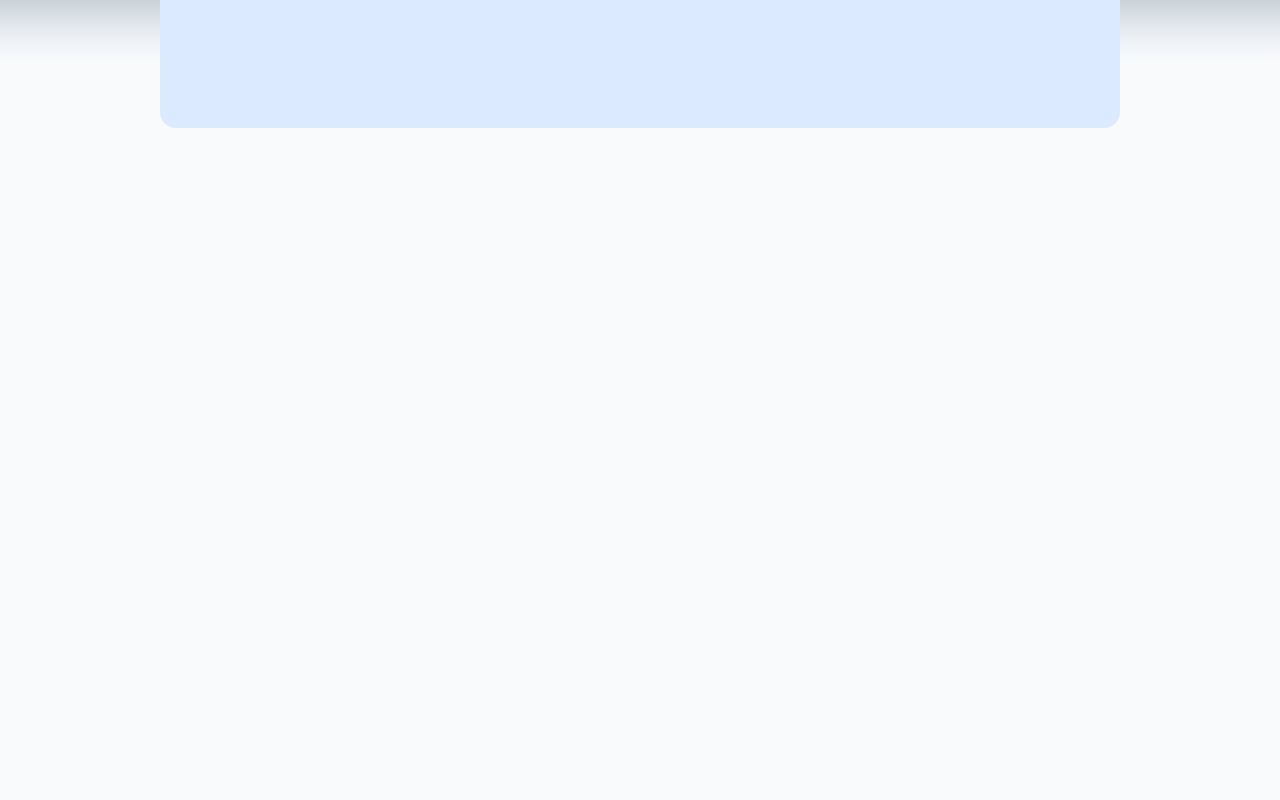
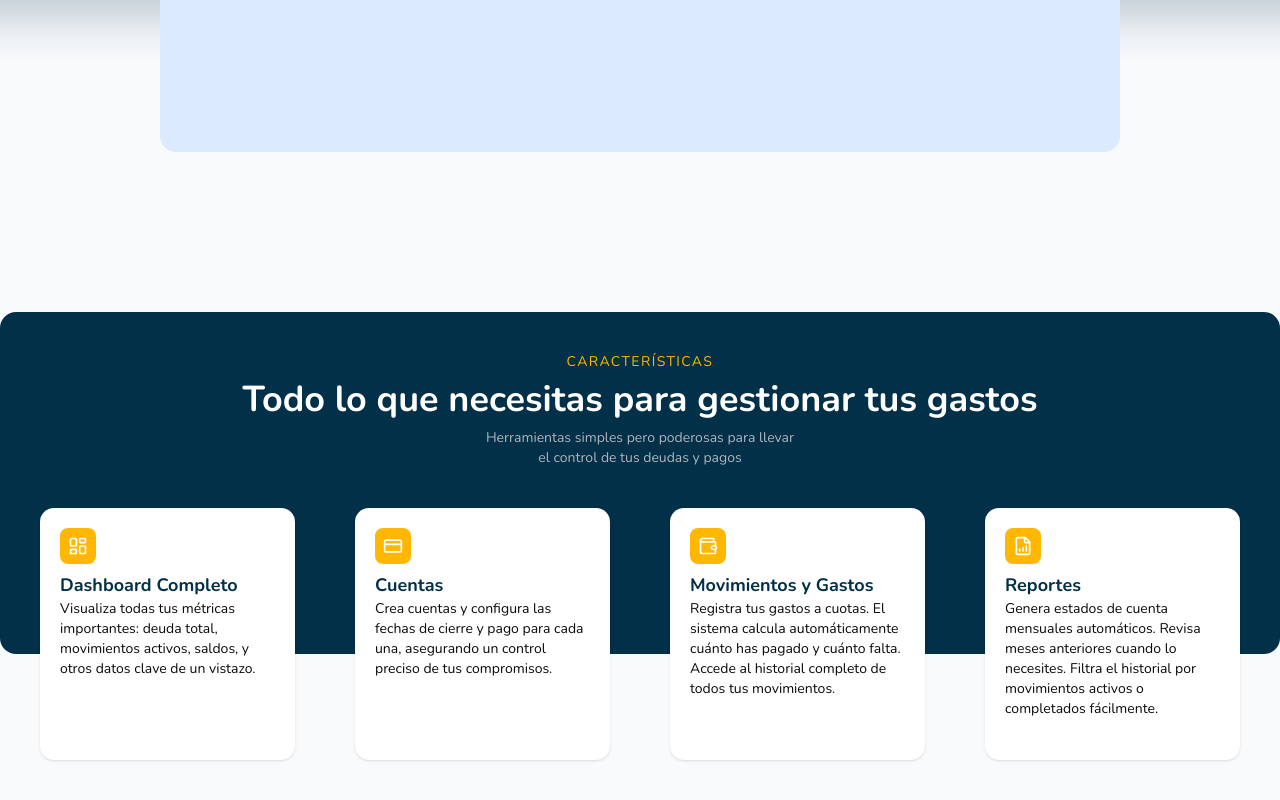
Before and after one commit to JahirMM/SpendManage, a Next.js app: page / in a window 1280 px wide. Shown: the part 790-1590 px from the top of the page. Before the commit the page ends 918 px from the top, so only its background shows below. Built offline with nearby package versions, Linux system fonts and the light colour scheme.

Commit message:
feat(home): implementar sección de características

```diff
--- a/src/app/globals.css
+++ b/src/app/globals.css
@@ -6,7 +6,7 @@
   --background-page: #f8fafc;
   --primary: #023048;
   --secondary: #ffb702;
-  --muted: #6b7280;
+  --muted: #afb4bc;
   --action: #229ebd;
   --background-gradient: linear-gradient(
     180deg,
--- a/src/app/page.tsx
+++ b/src/app/page.tsx
@@ -1,3 +1,4 @@
+import Features from "@/src/home/components/Features";
 import Header from "@/src/home/components/Header";
 import Hero from "@/src/home/components/Hero";
 
@@ -7,12 +8,12 @@ export default function Home() {
       <Header />
       <main className="relative z-30 max-w-5xl px-4 mx-auto xl:max-w-7xl xl:px-0">
         <Hero />
+        <Features />
       </main>
       <div
         className="absolute top-0 w-full h-[850px]"
         style={{ background: "var(--background-gradient)" }}
-      >
-      </div>
+      ></div>
     </>
   );
 }
--- /dev/null
+++ b/src/home/components/Features.tsx
@@ -0,0 +1,67 @@
+import { LayoutDashboard, CreditCard, Wallet, FileBarChart } from "lucide-react";
+
+function Features() {
+  const data = [
+    {
+      title: "Dashboard Completo",
+      description:
+        "Visualiza todas tus métricas importantes: deuda total, movimientos activos, saldos, y otros datos clave de un vistazo.",
+      icon: LayoutDashboard,
+    },
+    {
+      title: "Cuentas",
+      description:
+        "Crea cuentas y configura las fechas de cierre y pago para cada una, asegurando un control preciso de tus compromisos.",
+      icon: CreditCard,
+    },
+    {
+      title: "Movimientos y Gastos",
+      description:
+        "Registra tus gastos a cuotas. El sistema calcula automáticamente cuánto has pagado y cuánto falta. Accede al historial completo de todos tus movimientos.",
+      icon: Wallet,
+    },
+    {
+      title: "Reportes",
+      description:
+        "Genera estados de cuenta mensuales automáticos. Revisa meses anteriores cuando lo necesites. Filtra el historial por movimientos activos o completados fácilmente.",
+      icon: FileBarChart,
+    },
+  ];
+  return (
+    <section className="relative mt-40 bg-primary rounded-2xl md:bg-background-page">
+        <div className="relative z-30 p-10">
+          <div className="mb-10 space-y-2 text-center">
+            <h2 className="text-sm tracking-widest uppercase text-secondary">
+              características
+            </h2>
+            <p className="text-2xl font-bold text-white md:text-3xl lg:text-4xl">
+              Todo lo que necesitas para gestionar tus gastos
+            </p>
+            <p className="mx-auto text-sm max-w-80 text-muted md:w-full">
+              Herramientas simples pero poderosas para llevar el control de tus
+              deudas y pagos
+            </p>
+          </div>
+          <div className="flex flex-col items-center gap-5 sm:flex-row sm:flex-wrap sm:justify-center md:justify-between">
+            {data.map((feature, index) => (
+              <article
+                key={index}
+                className="bg-white shadow p-5 h-[252px] w-[255px] rounded-xl"
+              >
+                <span className="inline-block p-2 rounded-md bg-secondary">
+                  <feature.icon className="text-white size-5" />
+                </span>
+                <p className="text-lg font-bold text-primary">
+                  {feature.title}
+                </p>
+                <p className="text-sm">{feature.description}</p>
+              </article>
+            ))}
+          </div>
+        </div>
+        <div className="absolute rounded-2xl top-0 w-full bg-primary hidden sm:block md:h-[80%] xl:h-[70%]"></div>
+    </section>
+  );
+}
+
+export default Features;
--- a/src/home/components/Hero.tsx
+++ b/src/home/components/Hero.tsx
@@ -3,7 +3,7 @@ import { MoveRight } from "lucide-react";
 
 function Hero() {
   return (
-    <div className="flex flex-col items-center gap-10 pt-10">
+    <section className="flex flex-col items-center gap-10 pt-16">
       <div className="text-4xl font-bold text-center text-white sm:text-6xl xl:text-7xl">
         <p>
           Toma el control de <span className="text-secondary">tus</span>
@@ -32,7 +32,7 @@ function Hero() {
       <div className="w-[90%] h-[450px] bg-blue-100 rounded-2xl xl:w-[75%]">
         dashboard image
       </div>
-    </div>
+    </section>
   );
 }
 
```
